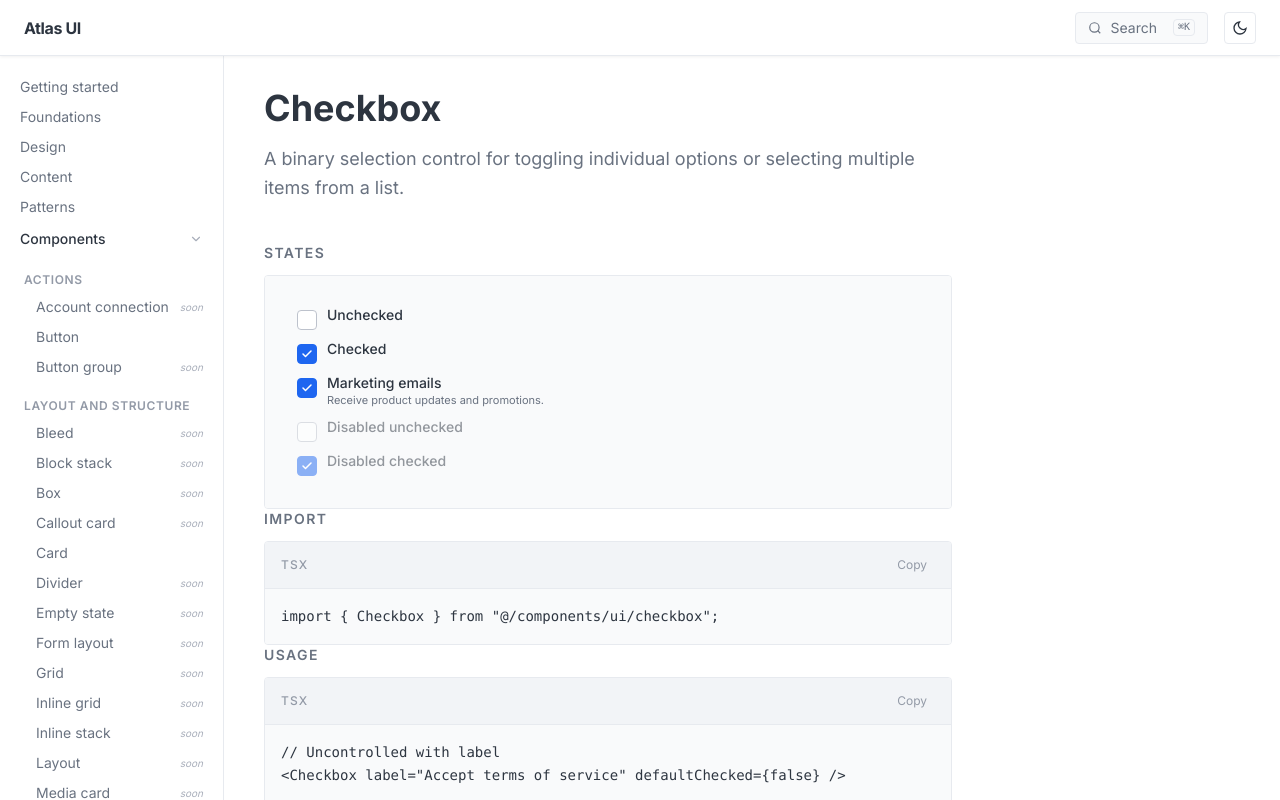
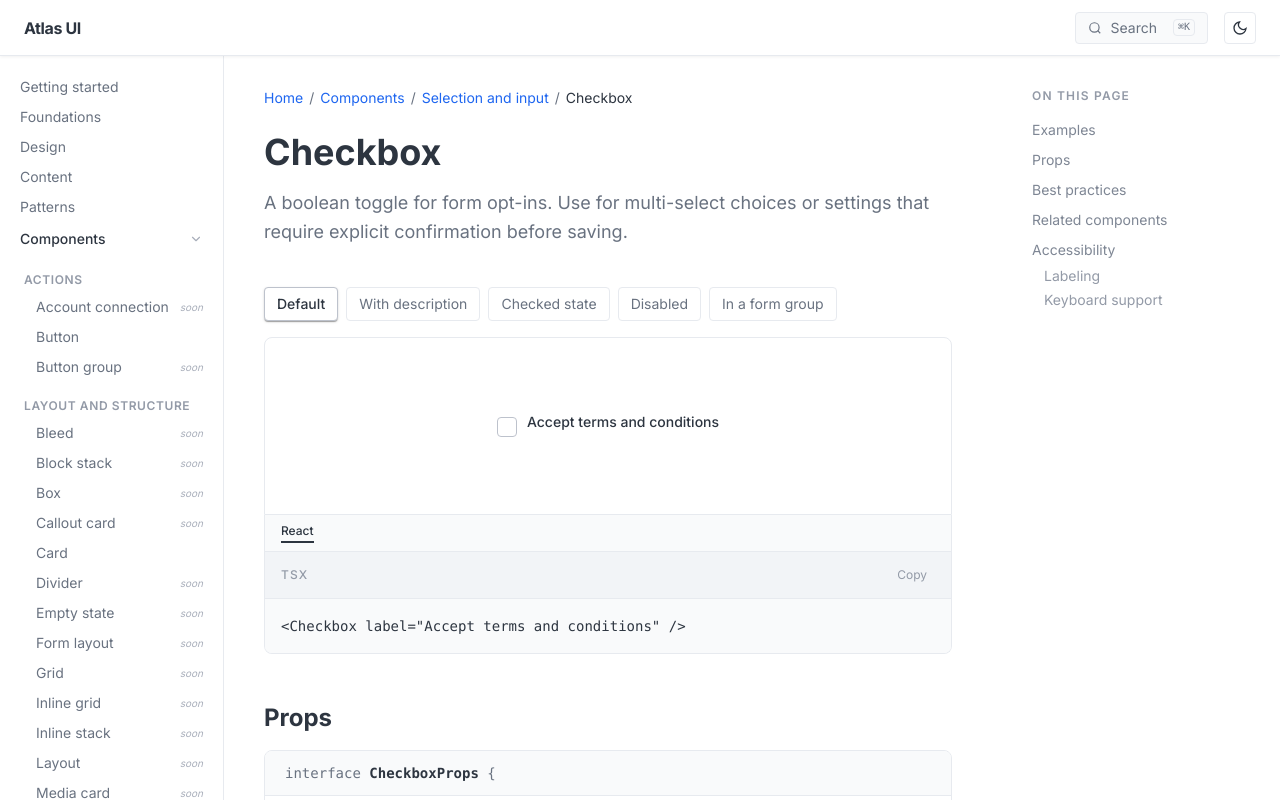
Before and after one commit to ninja-design-josh/atlas-ui, a Next.js app: page /components/selection-and-input/checkbox in a window 1280 px wide. Shown: the top 800 px of the page. Built offline with nearby package versions, Linux system fonts and the light colour scheme.

Commit message:
feat: rewrite Checkbox page to Polaris-style layout

```diff
--- a/src/app/(docs)/components/selection-and-input/checkbox/page.tsx
+++ b/src/app/(docs)/components/selection-and-input/checkbox/page.tsx
@@ -2,96 +2,80 @@
 
 import * as React from "react";
 import { Checkbox } from "@/components/ui/checkbox";
-import { ComponentSection, DocSubheading } from "@/components/docs/component-section";
-import { LivePreview } from "@/components/docs/live-preview";
-import { CodeBlock } from "@/components/docs/code-block";
-import { PropsTable, type PropDef } from "@/components/docs/props-table";
-
-const IMPORT = `import { Checkbox } from "@/components/ui/checkbox";`;
-
-const USAGE = `// Uncontrolled with label
-<Checkbox label="Accept terms of service" defaultChecked={false} />
-
-// Controlled
-const [checked, setChecked] = React.useState(false);
-<Checkbox
-  label="Enable notifications"
-  checked={checked}
-  onChange={setChecked}
-/>
-
-// With description
-<Checkbox
-  label="Marketing emails"
-  description="Receive product updates and promotions."
-  defaultChecked
-/>
-
-// Disabled
-<Checkbox label="Read-only field" checked disabled />`;
+import { ComponentSection } from "@/components/docs/component-section";
+import type { PropDef } from "@/components/docs/props-table";
 
 const PROPS: PropDef[] = [
-  { name: "label",        type: "string",  description: "Label text shown next to the checkbox." },
-  { name: "description",  type: "string",  description: "Secondary helper text below the label." },
-  { name: "checked",      type: "boolean", description: "Controlled checked state." },
-  { name: "defaultChecked", type: "boolean", default: "false", description: "Initial checked state (uncontrolled)." },
-  { name: "disabled",     type: "boolean", default: "false", description: "Disables the checkbox." },
-  { name: "onChange",     type: "(checked: boolean) => void", description: "Called when the checked state changes." },
+  { name: "label",          type: "string",                     description: "Label text next to the checkbox." },
+  { name: "description",    type: "string",                     description: "Secondary descriptive text below the label." },
+  { name: "checked",        type: "boolean",                    description: "Controlled checked state." },
+  { name: "defaultChecked", type: "boolean", default: "false",  description: "Uncontrolled initial checked state." },
+  { name: "onChange",       type: "(checked: boolean) => void", description: "Callback when checked state changes." },
+  { name: "disabled",       type: "boolean", default: "false",  description: "Disables the checkbox." },
 ];
 
 export default function CheckboxPage() {
-  const [checkboxA, setCheckboxA] = React.useState(false);
-  const [checkboxB, setCheckboxB] = React.useState(true);
-
   return (
     <ComponentSection
-      id="checkbox"
       name="Checkbox"
       status="stable"
-      description="A binary selection control for toggling individual options or selecting multiple items from a list."
-      whenToUse={[
-        "Use for independent yes/no choices in forms (accept terms, enable feature).",
-        "Use a group of Checkboxes when users can select multiple items from a list.",
-        "Use Switch instead for settings that take immediate effect without a form submit.",
+      description="A boolean toggle for form opt-ins. Use for multi-select choices or settings that require explicit confirmation before saving."
+      breadcrumb={[
+        { label: "Home",               href: "/" },
+        { label: "Components",         href: "/components" },
+        { label: "Selection and input", href: "/components" },
       ]}
-      controlDefs={[
-        { prop: "label",       type: "string",  default: "Accept terms of service" },
-        { prop: "description", type: "string",  default: "Required to continue." },
-        { prop: "disabled",    type: "boolean", default: false },
+      examples={[
+        {
+          label: "Default",
+          preview: <Checkbox label="Accept terms and conditions" />,
+          code: `<Checkbox label="Accept terms and conditions" />`,
+        },
+        {
+          label: "With description",
+          preview: <Checkbox label="Marketing emails" description="Receive updates about new features and promotions." />,
+          code: `<Checkbox label="Marketing emails" description="Receive updates about new features and promotions." />`,
+        },
+        {
+          label: "Checked state",
+          preview: <Checkbox label="Remember me" defaultChecked />,
+          code: `<Checkbox label="Remember me" defaultChecked />`,
+        },
+        {
+          label: "Disabled",
+          preview: <div className="space-y-2"><Checkbox label="Disabled unchecked" disabled /><Checkbox label="Disabled checked" disabled defaultChecked /></div>,
+          code: `<Checkbox label="Option" disabled />\n<Checkbox label="Option" disabled defaultChecked />`,
+        },
+        {
+          label: "In a form group",
+          preview: (
+            <div className="space-y-3">
+              <Checkbox label="Email notifications" description="Get notified by email." defaultChecked />
+              <Checkbox label="Push notifications" description="Get notified on your device." />
+              <Checkbox label="SMS notifications" description="Get notified by text." />
+            </div>
+          ),
+          code: `<Checkbox label="Email notifications" defaultChecked />\n<Checkbox label="Push notifications" />\n<Checkbox label="SMS notifications" />`,
+        },
       ]}
-      renderPreview={(p) => (
-        <Checkbox
-          label={p.label as string}
-          description={(p.description as string) || undefined}
-          disabled={p.disabled as boolean}
-        />
-      )}
-    >
-      <div>
-        <DocSubheading>States</DocSubheading>
-        <LivePreview centered={false}>
-          <div className="space-y-3 p-2">
-            <Checkbox label="Unchecked" checked={checkboxA} onChange={setCheckboxA} />
-            <Checkbox label="Checked" checked={checkboxB} onChange={setCheckboxB} />
-            <Checkbox label="Marketing emails" description="Receive product updates and promotions." defaultChecked />
-            <Checkbox label="Disabled unchecked" disabled />
-            <Checkbox label="Disabled checked" checked disabled />
-          </div>
-        </LivePreview>
-      </div>
-
-      <div>
-        <DocSubheading>Import</DocSubheading>
-        <CodeBlock code={IMPORT} language="tsx" />
-      </div>
-      <div>
-        <DocSubheading>Usage</DocSubheading>
-        <CodeBlock code={USAGE} language="tsx" />
-      </div>
-      <div>
-        <DocSubheading>Props</DocSubheading>
-        <PropsTable props={PROPS} />
-      </div>
-    </ComponentSection>
+      props={PROPS}
+      dos={[
+        { label: "Use Checkbox for options that need explicit opt-in before a form is submitted." },
+      ]}
+      donts={[
+        { label: "Don't use Checkbox for immediate-effect toggles — use Switch instead." },
+      ]}
+      accessibility={{
+        labeling: "The label prop renders a <label> associated with the checkbox. Screen readers announce the label and checked state.",
+        keyboardSupport: [
+          "Tab / Shift+Tab — move focus to the checkbox",
+          "Space — toggle checked state",
+        ],
+      }}
+      relatedComponents={[
+        { label: "Switch", href: "/components/selection-and-input/switch" },
+        { label: "Select", href: "/components/selection-and-input/select" },
+      ]}
+    />
   );
 }
```
